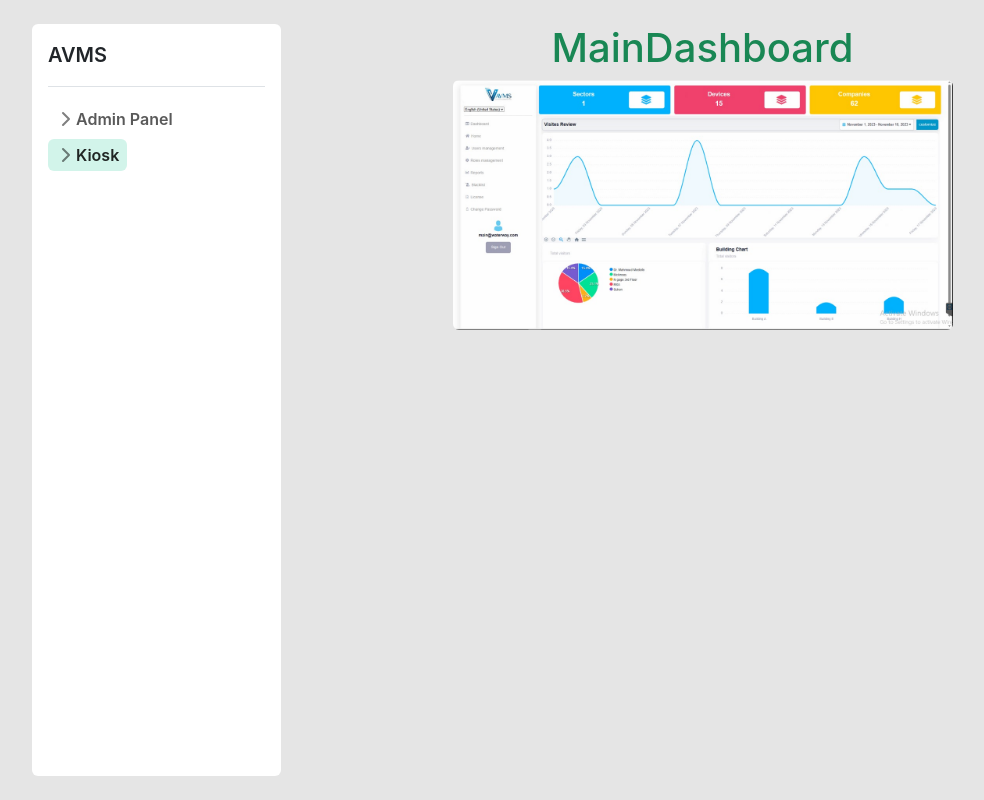
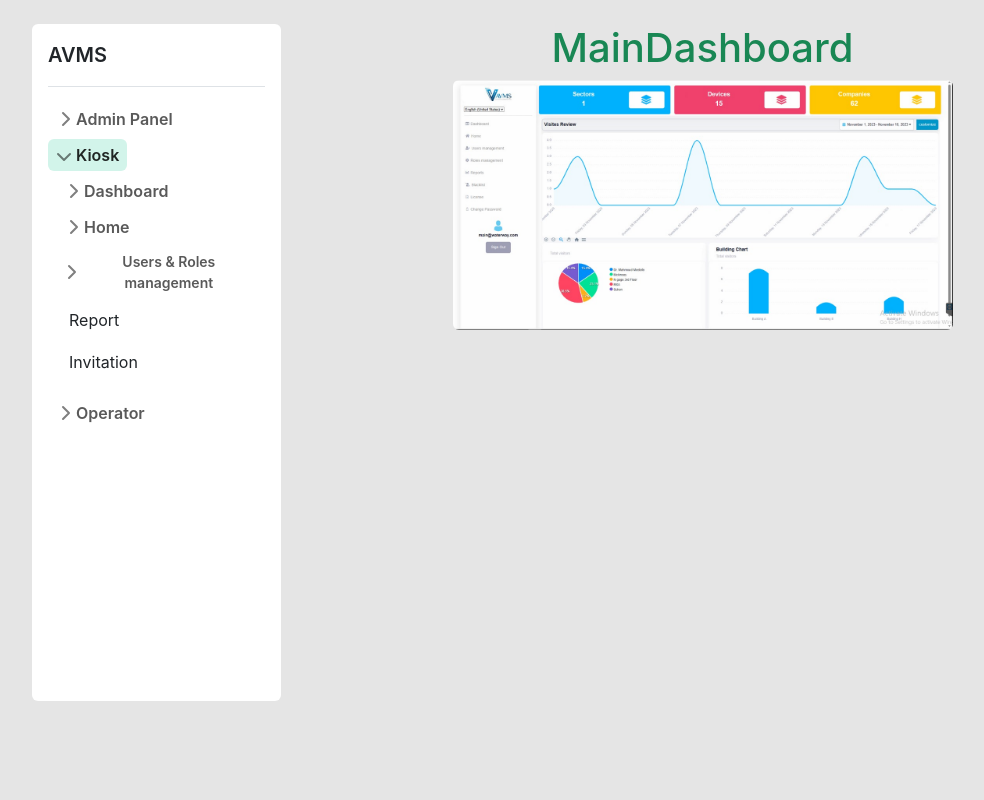
Before and after one commit to Ahmed-Nasser99/AVMS_Docs, a React (Create React App) app: page / in a window 1280 px wide. Both pictures are taken after a click on the button "Kiosk". Shown: the whole page, without its empty margins (4-988 px from the left). Built offline with nearby package versions, Linux system fonts and the light colour scheme.

Commit message:
Add Kiosk Main Tab And Operator

```diff
--- a/src/Components/Sidebar/Sidebar.jsx
+++ b/src/Components/Sidebar/Sidebar.jsx
@@ -1,12 +1,12 @@
 import React from "react";
-import DashboardCategory from "../../Tabs Category/DashboardCategory/Dashboard Category";
-import HomeCategories from "../../Tabs Category/HomeCategories/Home Categories";
+import DashboardCategory from "../../Tabs Category/AdminTabs/DashboardCategory/Dashboard Category";
+import HomeCategories from "../../Tabs Category/AdminTabs/HomeCategories/Home Categories";
 import { Link } from "react-router-dom";
-import UsersRoles from "../../Tabs Category/Users&Roles/Users&Roles";
+import UsersRoles from "../../Tabs Category/AdminTabs/Users&Roles/Users&Roles";
 
 export default function Sidebar({ setDisplaySidebar, DisplaySidebar }) {
   return (
-    <div className="flex-shrink-0 p-3 bg-white w-100 h-100 rounded sidebar">
+    <div className="flex-shrink-0 p-3 bg-white w-100 rounded sidebar">
       <Link
         href="/"
         className="d-flex align-items-center pb-3 mb-3 link-dark text-decoration-none border-bottom"
@@ -91,6 +91,126 @@ export default function Sidebar({ setDisplaySidebar, DisplaySidebar }) {
           </button>
         </li>
       </ul>
+      <div className="collapse ps-2" id="show-Kiosk-collapse">
+        <ul className="list-unstyled ps-0">
+          <li className="mb-1">
+            <button
+              className="btn btn-toggle align-items-center rounded collapsed"
+              data-bs-toggle="collapse"
+              data-bs-target="#dashboard-collapse"
+              aria-expanded="false"
+            >
+              Dashboard
+            </button>
+            <div className="collapse" id="dashboard-collapse">
+              <DashboardCategory />
+            </div>
+          </li>
+          <li className="mb-1">
+            <button
+              className="btn btn-toggle align-items-center rounded collapsed"
+              data-bs-toggle="collapse"
+              data-bs-target="#home-collapse"
+              aria-expanded="false"
+            >
+              Home
+            </button>
+            <div className="collapse" id="home-collapse">
+              <HomeCategories />
+            </div>
+          </li>
+
+          <li className="mb-1">
+            <button
+              className="btn btn-toggle align-items-center rounded collapsed fs-8"
+              data-bs-toggle="collapse"
+              data-bs-target="#orders-collapse"
+              aria-expanded="false"
+            >
+              Users & Roles management
+            </button>
+            <div className="collapse" id="orders-collapse">
+              <UsersRoles />
+            </div>
+          </li>
+          <li className="mb-1">
+            <Link to="/report" className="btn link-dark rounded">
+              Report
+            </Link>
+          </li>
+          <li className="mb-1">
+            <Link to="/Invitation" className="btn link-dark rounded">
+              Invitation
+            </Link>
+          </li>
+        </ul>
+      </div>
+      <ul className="list-unstyled ps-0 m-0">
+        <li className="mb-1">
+          <button
+            className="btn btn-toggle align-items-center rounded collapsed"
+            data-bs-toggle="collapse"
+            data-bs-target="#show-Operator-collapse"
+            aria-expanded="false"
+          >
+            Operator
+          </button>
+        </li>
+      </ul>
+      <div className="collapse ps-2" id="show-Operator-collapse">
+        <ul className="list-unstyled ps-0">
+          <li className="mb-1">
+            <button
+              className="btn btn-toggle align-items-center rounded collapsed"
+              data-bs-toggle="collapse"
+              data-bs-target="#dashboard-collapse"
+              aria-expanded="false"
+            >
+              Dashboard
+            </button>
+            <div className="collapse" id="dashboard-collapse">
+              <DashboardCategory />
+            </div>
+          </li>
+          <li className="mb-1">
+            <button
+              className="btn btn-toggle align-items-center rounded collapsed"
+              data-bs-toggle="collapse"
+              data-bs-target="#home-collapse"
+              aria-expanded="false"
+            >
+              Home
+            </button>
+            <div className="collapse" id="home-collapse">
+              <HomeCategories />
+            </div>
+          </li>
+
+          <li className="mb-1">
+            <button
+              className="btn btn-toggle align-items-center rounded collapsed fs-8"
+              data-bs-toggle="collapse"
+              data-bs-target="#orders-collapse"
+              aria-expanded="false"
+            >
+              Users & Roles management
+            </button>
+            <div className="collapse" id="orders-collapse">
+              <UsersRoles />
+            </div>
+          </li>
+          <li className="mb-1">
+            <Link to="/report" className="btn link-dark rounded">
+              Report
+            </Link>
+          </li>
+          <li className="mb-1">
+            <Link to="/Invitation" className="btn link-dark rounded">
+              Invitation
+            </Link>
+          </li>
+        </ul>
+      </div>
     </div>
   );
 }
```
Also changed, not shown: src/Tabs Category/AdminTabs/DashboardCategory/Dashboard Category.jsx (renamed from src/Tabs Category/DashboardCategory/Dashboard Category.jsx), src/Tabs Category/AdminTabs/HomeCategories/Home Categories.jsx (renamed from src/Tabs Category/HomeCategories/Home Categories.jsx), src/Tabs Category/AdminTabs/Users&Roles/Users&Roles.jsx (renamed from src/Tabs Category/Users&Roles/Users&Roles.jsx).
